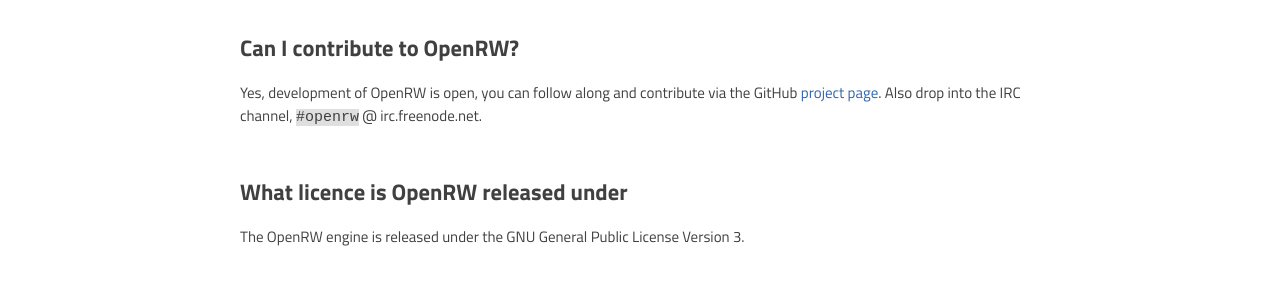
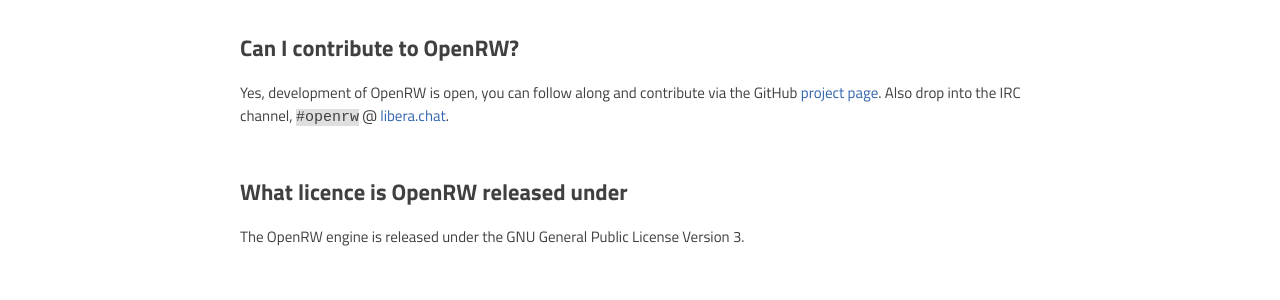
Before and after one commit to rwengine/rwengine.github.io, a Jekyll site: the page built from index.html, in a window 1280 px wide and 900 px high, scrolled down 1894 px. Shown: the part 156-456 px from the top of the window. Built offline with Jekyll 4.4.1, drawn with Linux system fonts in a browser that asks for light colours; comment, search, counter and statistics services are not loaded.

Commit message:
replace freenode with libera.chat

```diff
--- a/_includes/faq.md
+++ b/_includes/faq.md
@@ -37,7 +37,7 @@
 In addition to conservation it may also offer a platform for others to build 3D action games in the future.
 
 ## Can I contribute to OpenRW?
-Yes, development of OpenRW is open, you can follow along and contribute via the GitHub [project page](https://github.com/rwengine/openrw). Also drop into the IRC channel, `#openrw` @ irc.freenode.net.
+Yes, development of OpenRW is open, you can follow along and contribute via the GitHub [project page](https://github.com/rwengine/openrw). Also drop into the IRC channel, `#openrw` @ [libera.chat](https://web.libera.chat/#openrw).
 
 ## What licence is OpenRW released under
 The OpenRW engine is released under the GNU General Public License Version 3.
```
